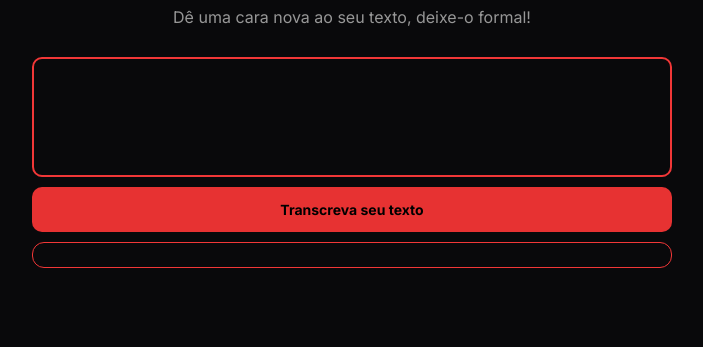
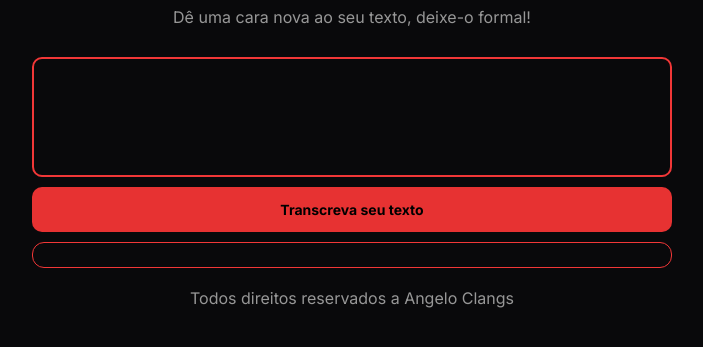
Before and after one commit to angelogoncalves12/textimproveIA, a website: page index.html in a window 1280 px wide. Shown: the part 79-426 px from the top of the page, without its empty margins (288-991 px from the left). Drawn offline with Linux system fonts and the light colour scheme.

Commit message:
Aprimoramento do Projeto e Descrição Aprimorada

```diff
--- a/index.html
+++ b/index.html
@@ -31,7 +31,7 @@
     </button>
 
     <p class="bloco-codigo"> </p>
-
+    <p class="direitos"> Todos direitos reservados a Angelo Clangs</p>
 </body>
 <script src="scripts.js">
 
```
Also changed, not shown: README.md, 1 other file.
